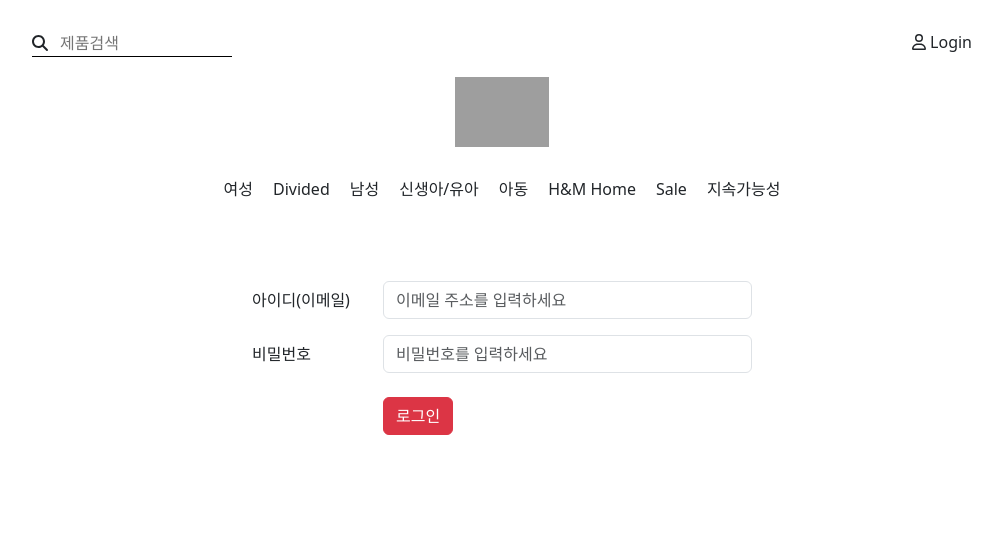
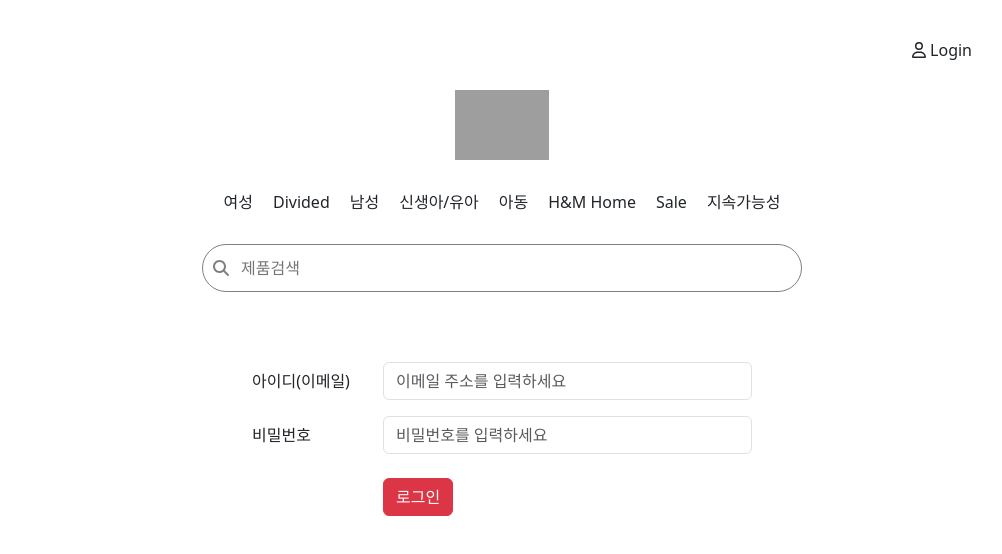
Before and after one commit to csrday1004/noona-hnm, a React (Create React App) app: page /login in a window 1280 px wide. Shown: the top 554 px of the page, without its empty margins (138-1140 px from the left). Built offline with nearby package versions, Linux system fonts and the light colour scheme; grey boxes are pictures that could not be loaded.

Commit message:
과제끝

```diff
--- a/src/App.css
+++ b/src/App.css
@@ -7,14 +7,33 @@
   align-items: center;
 }
 
+.nav-top{
+  justify-content: space-between;
+  height: 40px;
+  align-items: center;
+}
+
+.login-btn:hover{
+  opacity: 0.8;
+}
+
 .search-bar {
-  border-bottom: 1px solid black;
+  color: gray;
+  border: 1.8px solid gray;
+  border-radius: 30px;
   display: flex;
+  justify-items: center;
   align-items: center;
-  width: 200px;
+  width: 90%;
+  max-width: 600px;
+  padding: 10px;
+  margin: auto;
+  margin-top: 20px;
+  margin-bottom: 20px;
 }
 
 .search-bar input {
+  width: 100%;
   border: none;
   margin-left: 10px;
 }
@@ -23,6 +42,7 @@
   outline: none;
   /* 텍스트 입력 필드가 포커스된 상태일 때 테두리 제거 */
 }
+
 
 .logo {
   display: flex;
@@ -43,9 +63,12 @@
 .categories {
   flex-wrap: wrap;
   margin: 0;
-  margin-bottom: 20px;
   list-style: none;
   padding-left: 0;
+}
+
+.category-box{
+  display: none;
 }
 
 .menu {
@@ -58,8 +81,53 @@
   font-weight: 800;
 }
 
+.mobile-menu-button{
+  cursor: pointer;
+  z-index: 0;
+}
+
+.mobile-menu-button:hover{
+  opacity: 0.7;
+}
+
+.mobile-menu-button img{
+  height: 40px;
+}
+
+
+.mobile-menu-bg{
+  position: fixed;
+  top: 0;
+  left: 0;
+  width: 100%;
+  height: 100%;
+  backdrop-filter: blur(1px);
+  z-index: 99;
+}
+.mobile-menu{
+  position: fixed;
+  top: 0;
+  left: 0;
+  background: gray;
+  background:rgba(107, 107, 107, 0.8); backdrop-filter: blur(5px);
+  width: 60%;
+  max-width: 400px;
+  height: 100vh;
+  display: flex;
+  justify-content: center;
+  align-items: center;
+  color: white;
+  font-size: large;
+  font-weight: 500;
+  z-index: 99;
+}
+
+.mobile-menu ul{
+  opacity: 1;
+}
+
 .product-cardbox {
-  width: 50%;
+  width: 100%;
 }
 
 .product-cardbox:hover {
@@ -91,7 +159,8 @@
 }
 
 .add-cart {
-  height: 50px
+  height: 50px;
+  margin-top: 30px;
 }
 
 .add-cart:hover {
@@ -120,6 +189,10 @@
 
 @media (min-width: 768px) {
 
+  .nav-top{
+    justify-content: flex-end;
+  }
+
   .login-page {
     width: 500px;
   }
@@ -135,6 +208,20 @@
     margin: 20px;
   }
 
+  .category-box{
+    display: block;
+  }
+
+  .mobile-menu-button{
+    display: none;
+  }
+
+
+
+  .mobile-menu{
+    display: none;
+  }
+
   .product-image{
     width: 50%;
   }
--- a/src/App.js
+++ b/src/App.js
@@ -7,6 +7,7 @@
 import "bootstrap/dist/css/bootstrap.min.css";
 import { useEffect, useState } from "react";
 import { PrivateRoute } from "./route/PrivateRoute";
+import MobileMenu from "./components/MobileMenu";
 
 //1. 전체상품 페이지, 로그인, 상품상세페이지
 // 1-1.네비게이션바 만들기
@@ -21,21 +22,42 @@
 
 function App() {
   const [auth, setAuth] = useState(false);
+  const [page, setPage] = useState("");
+  const [mobileMenu, setMobileMenu] = useState(false);
 
-  useEffect(()=>{
 
-  },[auth])
+
+  const categories = [
+    "여성",
+    "Divided",
+    "남성",
+    "신생아/유아",
+    "아동",
+    "H&M Home",
+    "Sale",
+    "지속가능성",
+  ];
+
+  useEffect(() => {
+    console.log(mobileMenu);
+  }, [auth, page, mobileMenu]);
+
   return (
     <div
       className="App"
-      style={{ maxWidth: "1000px", margin: "auto", padding: "30px" }}
+      style={{ maxWidth: "1000px", margin: "auto", padding: "30px",position:'relative'}}
     >
-      <Navbar auth={auth} setAuth={setAuth} />
-      <FontAwesomeIcon icon="fa-solid fa-magnifying-glass" />
+      {mobileMenu ? <MobileMenu categories={categories} setMobileMenu={setMobileMenu}/> : null}
+
+      <Navbar auth={auth} setAuth={setAuth} setPage={setPage} categories={categories} setMobileMenu={setMobileMenu} mobileMenu={mobileMenu}/>
+
       <Routes>
-        <Route path="/" element={<ProductAll/>} />
+        <Route path="/" element={<ProductAll  setPage={setPage} />} />
         <Route path="/detail/:id" element={<PrivateRoute auth={auth} />} />
-        <Route path="/login" element={<Login setAuth={setAuth} />} />
+        <Route
+          path="/login"
+          element={<Login setAuth={setAuth} page={page} />}
+        />
       </Routes>
     </div>
   );
--- /dev/null
+++ b/src/components/MobileMenu.js
@@ -0,0 +1,29 @@
+import React from 'react'
+
+const MobileMenu = ({categories,setMobileMenu}) => {
+
+
+  return (
+    <div className='mobile-menu-bg' onClick={()=>{
+      document.body.style.overflow = "auto";
+      setMobileMenu(false)
+    }}>
+    <div className='mobile-menu'>
+        <ul className="카테고리 categories center">
+          {categories.map((e, i) => {
+            return (
+              <li onClick={(e)=>{
+                e.stopPropagation()
+                setMobileMenu(false)
+              }} className="menu" key={i} style={{ cursor: "pointer" }}>
+                {e}
+              </li>
+            );
+          })}
+        </ul>
+        </div>
+    </div>
+  )
+}
+
+export default MobileMenu
--- a/src/components/Navbar.js
+++ b/src/components/Navbar.js
@@ -1,52 +1,56 @@
 import { faUser } from "@fortawesome/free-regular-svg-icons";
 import { faSearch } from "@fortawesome/free-solid-svg-icons";
 import { FontAwesomeIcon } from "@fortawesome/react-fontawesome";
-import React from "react";
 import { useNavigate } from "react-router-dom";
 
+const Navbar = ({
+  auth,
+  setAuth,
+  setPage,
+  categories,
+  setMobileMenu,
+  mobileMenu,
+}) => {
+  console.log(mobileMenu);
+  const navigate = useNavigate();
+  const search = (e) => {
+    // console.log(e.key)
+    let keyword = e.target.value;
+    // console.log(keyword)
+    if (e.key === "Enter") {
+      navigate(`/?q=${keyword}`);
+    }
+  };
 
-const Navbar = ({ auth, setAuth }) => {
-
-  const categories = [
-    "여성",
-    "Divided",
-    "남성",
-    "신생아/유아",
-    "아동",
-    "H&M Home",
-    "Sale",
-    "지속가능성",
-  ];
-
-  const navigate = useNavigate()
-
-  const search = (e) =>{
-    console.log(e.key)
-    let keyword = e.target.value
-    console.log(keyword)
-    if (e.key === 'Enter'){
-      navigate(`/?q=${keyword}`)
-    }
-  }
 
   return (
     <div>
-      <div
-        className="로그인상태 flex"
-        style={{ justifyContent: "space-between" }}
-      >
-        <div className="검색창 search-bar">
-          <FontAwesomeIcon icon={faSearch} />
-          <input onKeyDown={(e)=>{search(e)}} type="text" placeholder="제품검색" />
+      {/* 모바일메뉴 버튼 */}
+      <div className="flex nav-top">
+        <div
+          className="mobile-menu-button"
+          onClick={() => {
+            document.body.style.overflow = "hidden";
+            setMobileMenu(true);
+          }}
+        >
+          <img
+            src="https://upload.wikimedia.org/wikipedia/commons/thumb/b/b2/Hamburger_icon.svg/1024px-Hamburger_icon.svg.png"
+            alt="메뉴버튼"
+          />
         </div>
 
+        {/* 로그인버튼 */}
         <div
+          className="login-btn"
           style={{ cursor: "pointer" }}
           onClick={() => {
             if (auth === false) {
               navigate("/login");
             } else {
               setAuth(false);
+              // setPage("")
+              navigate("/login");
             }
           }}
         >
@@ -58,6 +62,7 @@
           )}
         </div>
       </div>
+
       <div className="로고 flex logo">
         <img
           onClick={() => {
@@ -79,6 +84,17 @@
           })}
         </ul>
       </div>
+
+      <div className="검색창 search-bar">
+        <FontAwesomeIcon icon={faSearch} />
+        <input
+          onKeyDown={(e) => {
+            search(e);
+          }}
+          type="text"
+          placeholder="제품검색"
+        />
+      </div>
     </div>
   );
 };
--- a/src/pages/Detail.js
+++ b/src/pages/Detail.js
@@ -13,7 +13,7 @@
     let response = await fetch(url + `/products/${id}`);
     let data = await response.json();
     setDetail(data);
-    console.log(data);
+    // console.log(data);
     setLoading(true);
   };
 
--- a/src/pages/Login.js
+++ b/src/pages/Login.js
@@ -2,7 +2,7 @@
 import Form from "react-bootstrap/Form";
 import { useNavigate } from "react-router-dom";
 
-const Login = ({setAuth}) => {
+const Login = ({setAuth,page}) => {
 
   const navigate = useNavigate();
 
@@ -12,7 +12,11 @@
         onSubmit={(e) => {
           e.preventDefault();
           setAuth(true)
-          navigate('/')
+          if(page){
+            navigate(page)
+          }else{
+            navigate('/')
+          }
         }}
       >
         <Form.Group as={Row} className="mb-3" controlId="formHorizontalEmail">
--- a/src/pages/ProductAll.js
+++ b/src/pages/ProductAll.js
@@ -1,22 +1,24 @@
 import React, { useEffect, useState } from "react";
 import ProductCard from "../components/ProductCard";
-import { useNavigate } from "react-router-dom";
+import { useNavigate, useParams, useSearchParams } from "react-router-dom";
 
 
-const ProductAll = () => {
+const ProductAll = ({setPage}) => {
   const [products, setProducts] = useState([]);
   const navigate = useNavigate()
+  const [query, setQuery] = useSearchParams()
+  const searchQuery = query.get('q')||""
 
   const getProducts = async () => {
-    let url = "https://my-json-server.typicode.com/csrday1004/noona-hnm";
-    let response = await fetch(url + "/products");
+    let url = `https://my-json-server.typicode.com/csrday1004/noona-hnm/products?q=${searchQuery}`;
+    let response = await fetch(url);
     let data = await response.json();
     setProducts(data);
   };
 
   useEffect(() => {
     getProducts();
-  }, []);
+  }, [query]);
 
   return (
     <div
@@ -27,15 +29,23 @@
         width: "100%",
       }}
     >
-      {products.map((e, i) => {
+      {
+      products.length>0?(
+      products.map((e, i) => {
         return (
           <div className="product-cardbox" onClick={()=>{
-            navigate(`/detail/${i}`)
+            setPage(`/detail/${e.id}`)
+            navigate(`/detail/${e.id}`)
           }} key={i}>
               <ProductCard data={e} />
           </div>
         );
-      })}
+      }
+      )):null
+      // (<div className="" style={{width:'100%',textAlign:'center'}}>
+      //   <img width={'100%'} src="https://www.turista.co.kr/images/user/nodata.png" alt="검색결과없음"/>
+      //   </div>)
+    }
     </div>
   );
 };
--- a/src/route/PrivateRoute.js
+++ b/src/route/PrivateRoute.js
@@ -2,7 +2,7 @@
 import Detail from '../pages/Detail'
 import { Navigate } from 'react-router-dom'
 
-export const PrivateRoute = ({auth}) => {
+export const PrivateRoute = ({auth,page}) => {
   return (
     auth===true?<Detail/>:<Navigate to={'/login'}/>
   )
```
